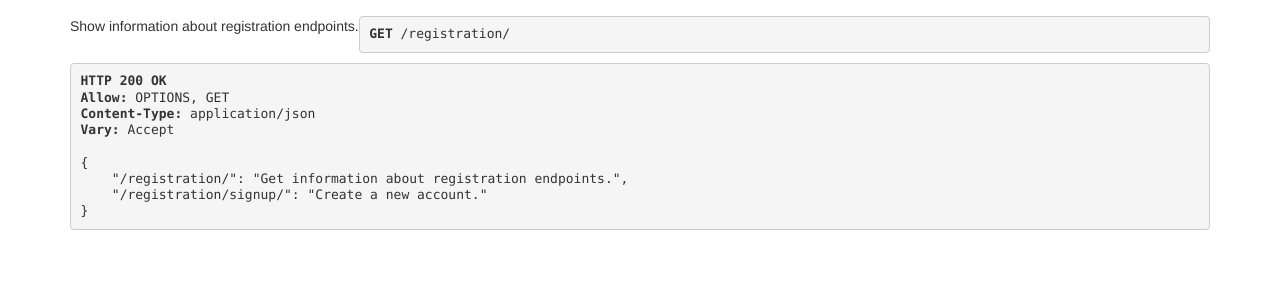
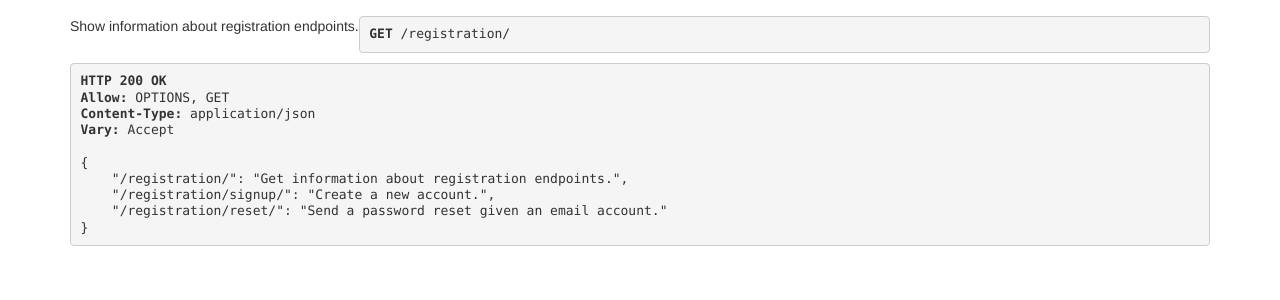
Before and after one commit to TotalityHacks/madras, a Django app: page /registration/ in a window 1280 px wide. Shown: the part 265-565 px from the top of the page. Run offline with Django 3.2, Linux system fonts and the light colour scheme; parts of the project's set-up code (start-up, migrations or seed data) failed here and were passed over; some libraries are stand-ins or nearby versions.

Commit message:
start on password reset process

```diff
--- a/apps/registration/serializers.py
+++ b/apps/registration/serializers.py
@@ -24,3 +24,7 @@ class UserSerializer(serializers.ModelSerializer):
         user.is_active = False
         user.save()
         return user
+
+
+class PasswordResetSerializer(serializers.Serializer):
+    email = serializers.EmailField(required=True)
--- a/apps/registration/templates/acc_active_email.html
+++ b/apps/registration/templates/acc_active_email.html
@@ -4,7 +4,9 @@
 <p>
     Please click the button below to confirm your email.
     <br />
-    <div><a style="padding: 10px; cursor: pointer; background-color: #FF9800; color: white" href="http://{{ domain }}{% url 'registration:activate' uidb64=uid token=token %}">Confirm your Email</a></div>
+        <div>
+            <a style="padding: 10px; cursor: pointer; background-color: #FF9800; color: white" href="http://{{ domain }}{% url 'registration:activate' uidb64=uid token=token %}">Confirm your Email</a>
+        </div>
     <br />
     Alternatively, you can click on the link below to confirm your registration:
     <div><a href="http://{{ domain }}{% url 'registration:activate' uidb64=uid token=token %}">http://{{ domain }}{% url 'registration:activate' uidb64=uid token=token %}</a></div>
--- /dev/null
+++ b/apps/registration/templates/reset_password.html
@@ -0,0 +1,6 @@
+<h2>Change Your Password</h2>
+<form action="{{ action }}" method="POST">
+    {% csrf_token %}
+    <input type="password" name="password" placeholder="New Password" />
+    <input type="submit" value="Change Password" />
+</form>
--- a/apps/registration/urls.py
+++ b/apps/registration/urls.py
@@ -7,6 +7,9 @@ from . import api
 urlpatterns = [
     url(r'^$', views.home, name='home'),
     url(r'^signup/$', api.UserRegistrationView.as_view(), name='signup'),
+    url(r'^reset/$', api.PasswordResetView.as_view(), name='reset'),
     url(r'^activate/(?P<uidb64>[0-9A-Za-z_\-]+)/(?P<token>[0-9A-Za-z]{1,13}-[0-9A-Za-z]{1,20})/$',
         views.activate, name='activate'),
+    url(r'recover/(?P<uidb64>[0-9A-Za-z_\-]+)/(?P<token>[0-9A-Za-z]{1,13}-[0-9A-Za-z]{1,20})/$',
+        views.recover, name='recover')
 ]
--- a/apps/registration/views.py
+++ b/apps/registration/views.py
@@ -6,7 +6,7 @@ from django.conf import settings
 from rest_framework.response import Response
 from rest_framework.decorators import api_view
 
-from django.shortcuts import redirect
+from django.shortcuts import redirect, render
 
 from .tokens import account_activation_token
 from .models import User
@@ -34,11 +34,12 @@ def home(request):
     return Response({
         reverse('registration:home'): 'Get information about registration endpoints.',
         reverse('registration:signup'): 'Create a new account.',
+        reverse('registration:reset'): 'Send a password reset given an email account.'
     })
 
 
 def activate(request, uidb64, token):
-    """ Handles the link the user uses to confirm their account. Should not be called directly. """
+    """ Handles the link the user uses to confirm their account. Should not be called directly through the API. """
     try:
         uid = force_text(urlsafe_base64_decode(uidb64))
         user = User.objects.get(pk=uid)
@@ -50,4 +51,23 @@ def activate(request, uidb64, token):
         login(request, user)
         return redirect(settings.EMAIL_REDIRECT_URL)
     else:
-        return JsonResponse({"error": "Invalid email confirmation!"})
+        return JsonResponse({"success": False, "error": "Invalid email confirmation!"})
+
+
+def recover(request, uidb64, token):
+    """ Handles a password recover request. Should not be called directly through the API. """
+    try:
+        uid = force_text(urlsafe_base64_decode(uidb64))
+        user = User.objects.get(pk=uid)
+    except(TypeError, ValueError, OverflowError, User.DoesNotExist):
+        user = None
+    if user is None or not account_activation_token.check_token(user, token):
+        return JsonResponse({"success": False, "error": "Invalid password reset code!"})
+    if request.method == "POST":
+        password = request.POST.get("password")
+        if password:
+            user.set_password(password)
+            user.save()
+        return redirect(settings.EMAIL_REDIRECT_URL)
+    else:
+        return render(request, "reset_password.html", {"action": request.path_info})
```
Also changed, not shown: apps/registration/api.py (+38 -1 lines), apps/registration/templates/acc_recover_email.html (added, +12 -0 lines).
